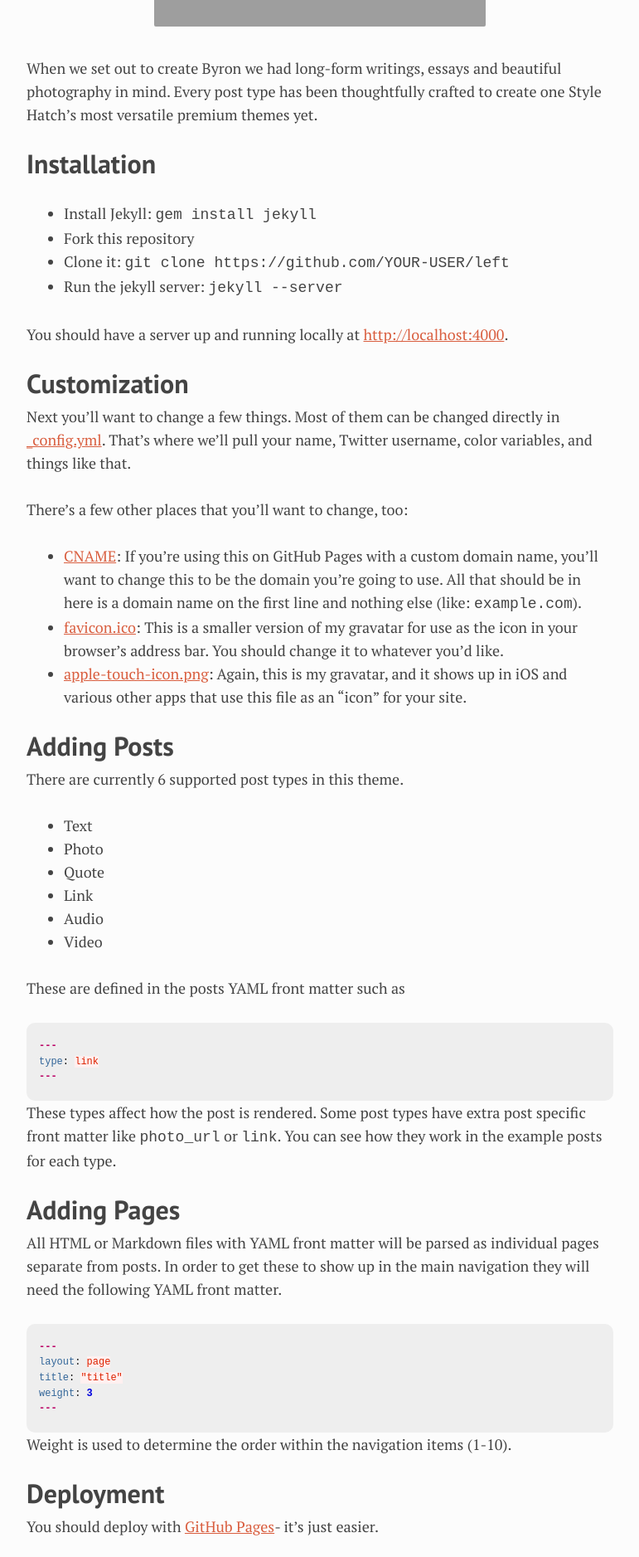
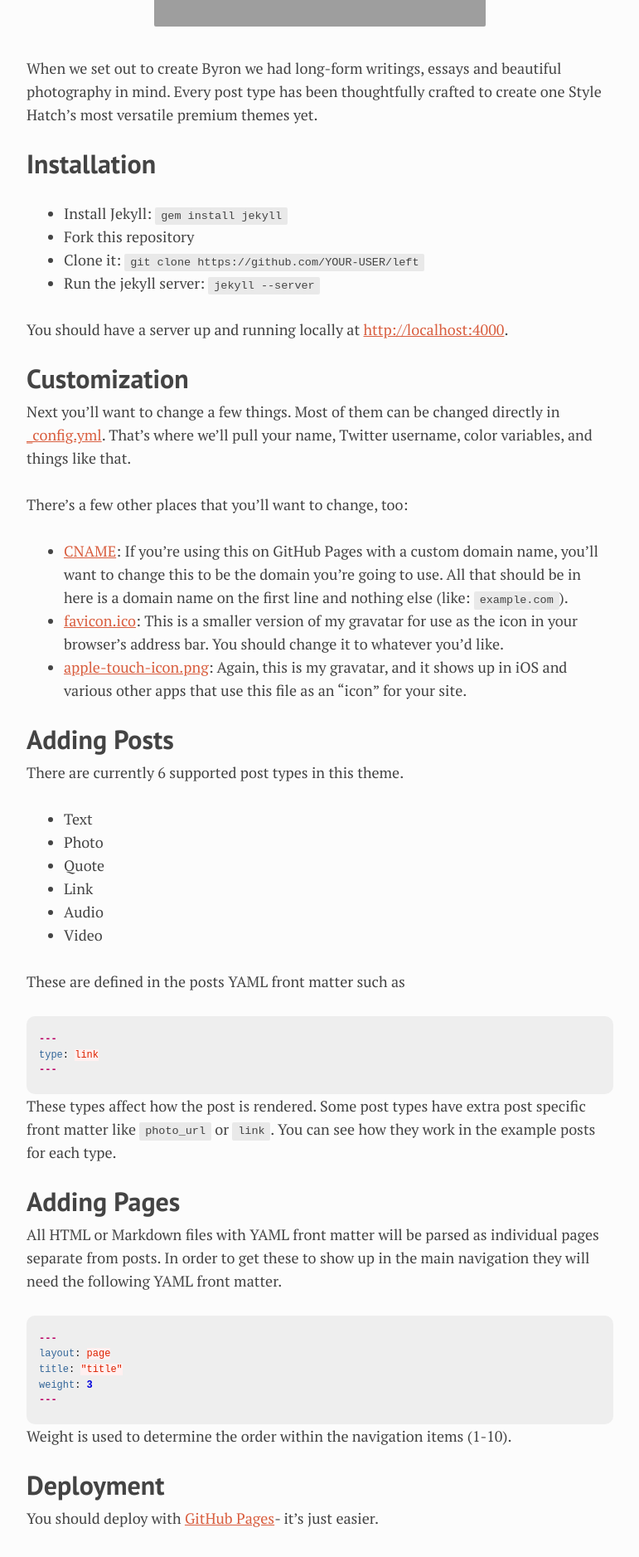
Before and after one commit to stylehatch/bryant, a Jekyll site: the page built from index.html, in a window 1280 px wide. Shown: the part 1047-2924 px from the top of the page at 83% size, without its empty margins (254-1025 px from the left). Built offline with Jekyll 4.4.1, drawn with Linux system fonts in a browser that asks for light colours; nearby versions of some CDN libraries; Markdown is read by kramdown in place of the engine named in the settings; the list of posts is cut into pages by our own code; grey boxes are pictures that could not be loaded.

Commit message:
Code tag gets subtle background and padding

```diff
--- a/_includes/override.html
+++ b/_includes/override.html
@@ -56,7 +56,7 @@
      color: {{ site.header_subtle_color }};
    }
   /* Backgrounds */
-  article.audio header .audio-embed {
+  article.audio header .audio-embed, p > code, li > code {
     background-color: {{ site.subtle_border }};
   }
   /* Background */
--- a/css/base.css
+++ b/css/base.css
@@ -615,6 +615,12 @@ div.highlight {
   margin: 1.55556em 0;
 }
 
+p > code, li > code {
+  font-size: 0.75em;
+  padding: 0.25em 0.5em;
+  border-radius: 2px;
+}
+
 /* Better styles for embedding GitHub Gists */
 .gist{font-size:13px;line-height:18px;margin-bottom:20px;width:100%}
 .gist pre{font-family:Menlo,Monaco,'Bitstream Vera Sans Mono','Courier New',monospace !important}
```
